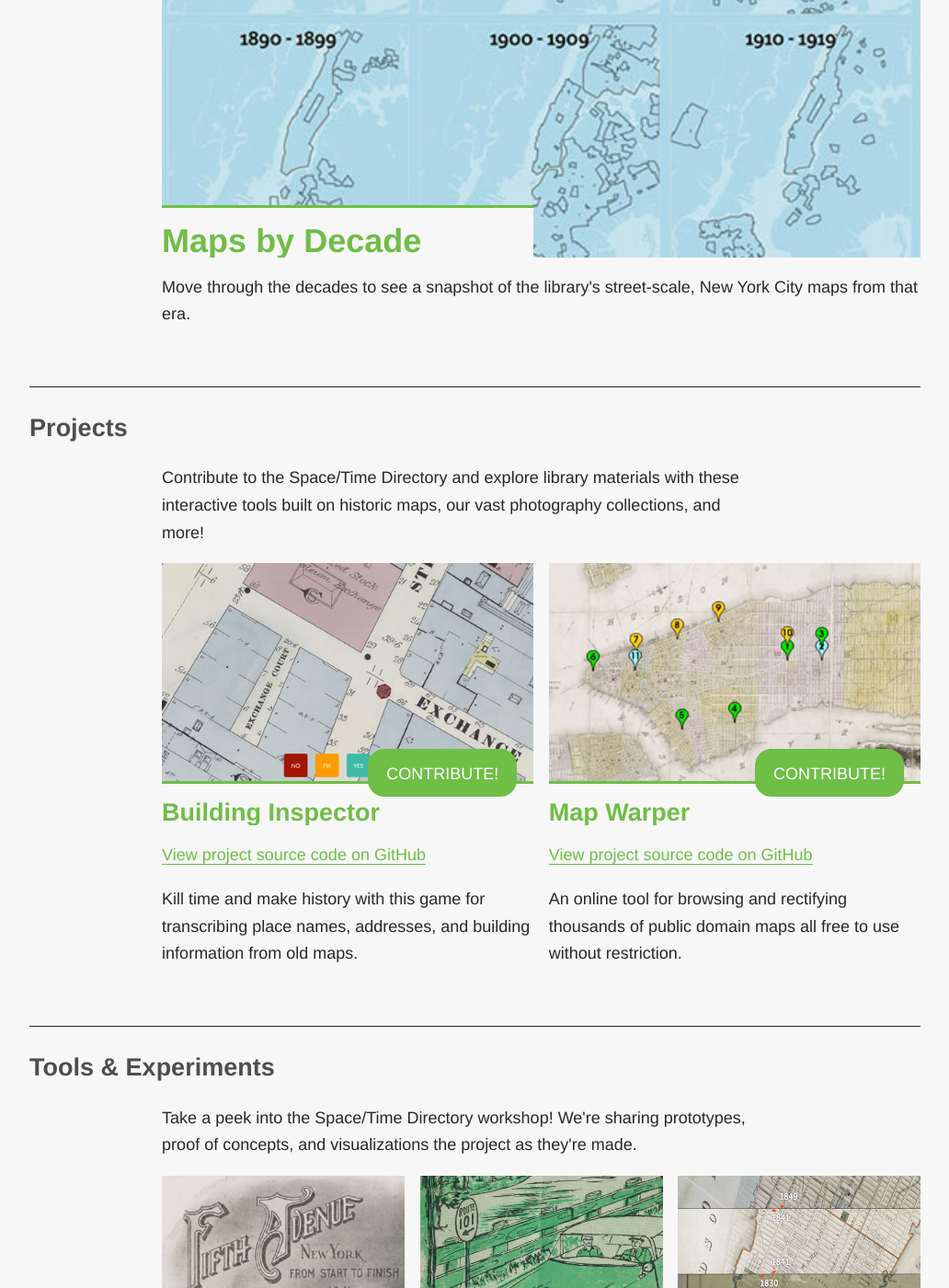
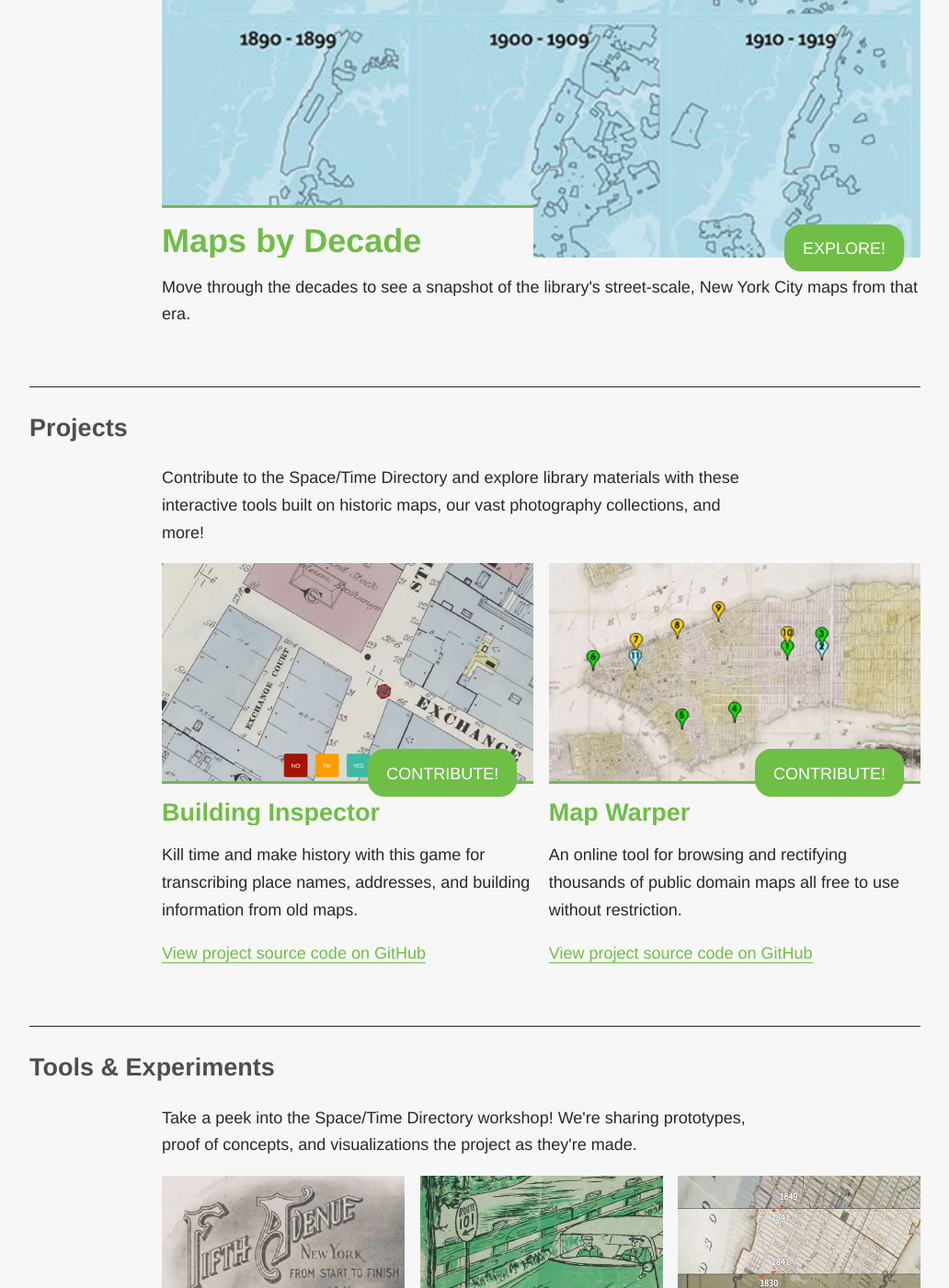
Before and after one commit to nypl-spacetime/nypl-spacetime.github.io, a Jekyll site: the page built from index.html, in a window 1280 px wide and 1400 px high, scrolled down 1870 px. Shown: the whole window at 92% size, without its empty margins (133-1165 px from the left). Built offline with Jekyll 4.4.1, drawn with Linux system fonts in a browser that asks for light colours; some web fonts are replaced; some of the changed text lies outside the part shown.

Commit message:
:space_invader: added explore option / minor fixes

```diff
--- a/_data/projects.yml
+++ b/_data/projects.yml
@@ -17,6 +17,7 @@
     - name: Maps by Decade
       image: maps-by-decade.jpg
       url: http://spacetime.nypl.org/maps-by-decade/maps-by-decade
+      explore: http://spacetime.nypl.org/maps-by-decade/maps-by-decade
       description: Move through the decades to see a snapshot of the library's street-scale, New York City maps from that era.
       category: featured
 
--- a/_includes/project-list.html
+++ b/_includes/project-list.html
@@ -24,6 +24,12 @@
           Contribute!
         </a>
         {% endif %}
+        {% if project.explore %}
+        <a class="cta" href="{{ project.explore }}">
+          Explore!
+        </a>
+        {% endif %}
+        <p>{{ project.description}}</p>
         {% if project.github %}
         <p>
         <a href="{{ project.github }}">
@@ -31,7 +37,6 @@
         </a>
         </p>
         {% endif %}
-        <p>{{ project.description}}</p>
       </div>
   </li>
 
```
